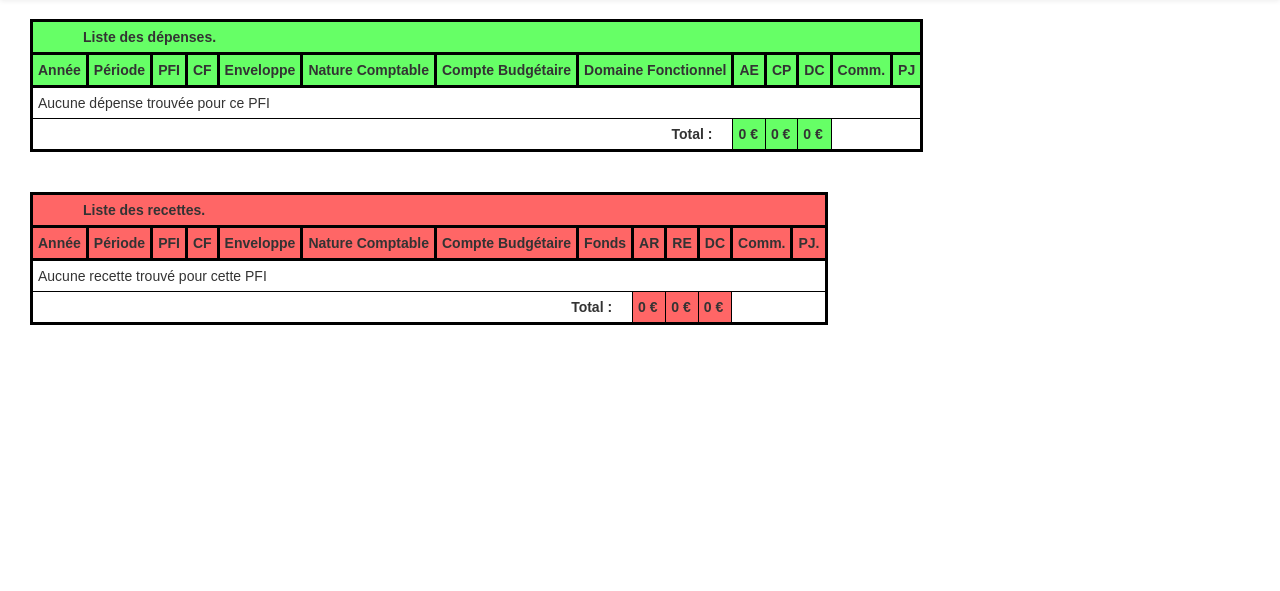
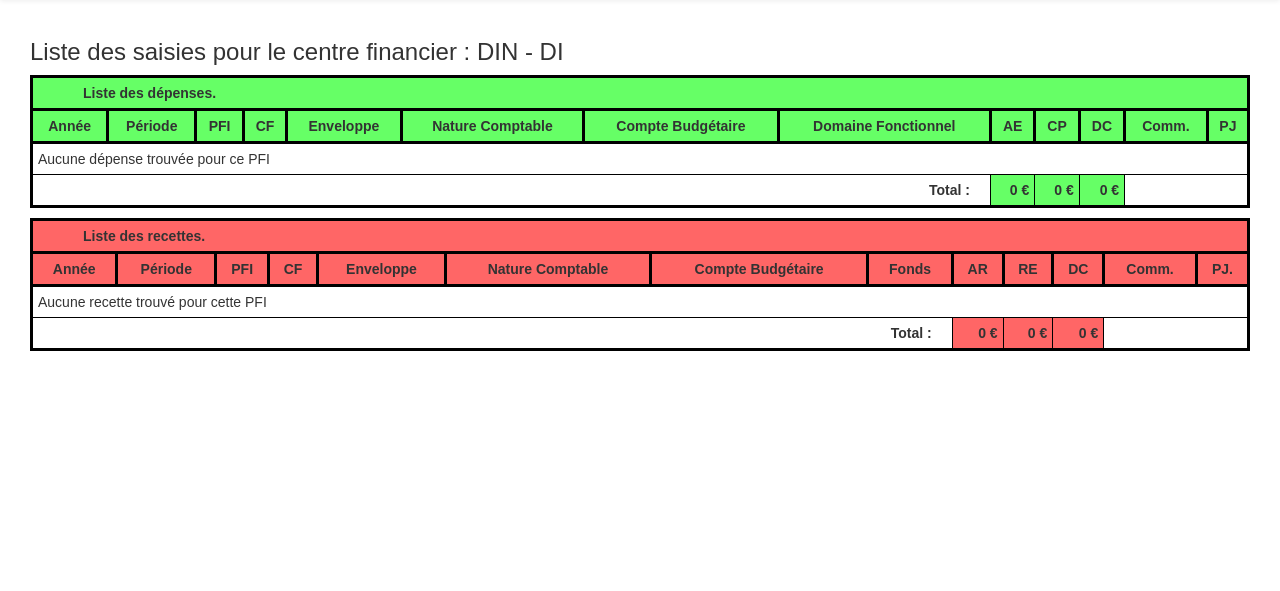
Before and after one commit to unistra/budgetweb, a Django app: page /detailscf/15/ in a window 1280 px wide. Shown: the part 41-632 px from the top of the page. Run offline with Django 3.2, Linux system fonts and the light colour scheme; the visitor is signed in with stand-in values (Sample User, id 1); data comes from the database, SQL or seed files in the repository; data that the repository does not hold is empty; parts of the project's set-up code (start-up, migrations or seed data) failed here and were passed over; some libraries are stand-ins or nearby versions.

Commit message:
Un peu de mise en forme des tableaux et ajout de mon compte dans le perso_import

```diff
--- a/budgetweb/management/commands/perso_import.py
+++ b/budgetweb/management/commands/perso_import.py
@@ -7,4 +7,6 @@ class Command(NoArgsCommand):
     def handle_noargs(self, **options):
         User.objects.create_superuser(
             'thierry.schlecht', 'thierry.schlecht@unistra.fr', '!')
+        User.objects.create_superuser(
+            'ludovic.hutin', 'ludovic.hutin@unistra.fr', '!')
         call_command('initial_import')
--- a/budgetweb/static/css/budgetweb.css
+++ b/budgetweb/static/css/budgetweb.css
@@ -190,18 +190,25 @@ legend {
 }
 
 td.blank_row {
-    line-height:20px;
+    line-height:5px;
 }
 
 .resumepfi {
-    border: 1px solid black;
+    border: 3px solid black;
 }
 
 .resumepfi th {
     text-align: center;
+		border: 3px solid #000000;
+		padding: 2px;
 }
 
 .resumepfi td {
     border: 1px solid #000000;
     padding: 5px;
+		text-align: right;
 }
+
+.bold {
+	font-weight: bold;
+}
--- a/budgetweb/templates/detailscf.html
+++ b/budgetweb/templates/detailscf.html
@@ -5,19 +5,10 @@
 {% block head-additional %}
   <link rel="stylesheet" href="{% static 'css/budgetweb.css' %}"/>
 {% endblock %}
-
 {% block content %}
   <div class="col-md-12">
-    <table class="resume">
-      <thead>
-        <th></th>
-        <th></th>
-        <th></th>
-      </thead>
-      <tbody>
-      </tbody>
-    </table>
-    <table class="table-pluri depense">
+    <h3>Liste des saisies pour le centre financier : {{ cf.code }} - {{ cf.label }}</h3>
+    <table class="table-pluri depense" style="width:100%;margin:10px 0px 10px 0px;">
       <thead>
         <tr>
           <th colspan="13" style="text-align:left;padding-left:50px;">
@@ -78,16 +69,14 @@
         {% endfor %}
         <tr>
           <td colspan="8" style="text-align:right;padding-right:20px;font-weight:bold;">Total :</td>
-          <td nowrap style="background-color:#66ff66;font-weight:bold;">{{ sommeDepense.sommeAE|intspace }} &euro;</td>
-          <td nowrap style="background-color:#66ff66;font-weight:bold;">{{ sommeDepense.sommeCP|intspace }} &euro;</td>
-          <td nowrap style="background-color:#66ff66;font-weight:bold;">{{ sommeDepense.sommeDC|intspace }} &euro;</td>
+          <td nowrap style="background-color:#66ff66;font-weight:bold;text-align:right;">{{ sommeDepense.sommeAE|intspace }} &euro;</td>
+          <td nowrap style="background-color:#66ff66;font-weight:bold;text-align:right;">{{ sommeDepense.sommeCP|intspace }} &euro;</td>
+          <td nowrap style="background-color:#66ff66;font-weight:bold;text-align:right;">{{ sommeDepense.sommeDC|intspace }} &euro;</td>
           <td colspan="2">&nbsp;</td>
         </tr>
       </tbody>
     </table>
-    <br />
-    <br />
-    <table class="table-pluri recette">
+    <table class="table-pluri recette" style="width:100%;margin:10px 0px 10px 0px;">
       <thead>
         <tr>
           <th colspan="13" style="text-align:left;padding-left:50px;">Liste des recettes.</th>
@@ -145,9 +134,9 @@
         {% endfor %}
           <tr>
             <td colspan="8" style="text-align:right;padding-right:20px;font-weight:bold;">Total :</td>
-            <td nowrap style="background-color:#ff6666;font-weight:bold;">{{ sommeRecette.sommeAR|intspace }} &euro;</td>
-            <td nowrap style="background-color:#ff6666;font-weight:bold;">{{ sommeRecette.sommeRE|intspace }} &euro;</td>
-            <td nowrap style="background-color:#ff6666;font-weight:bold;">{{ sommeRecette.sommeDC|intspace }} &euro;</td>
+            <td nowrap style="background-color:#ff6666;font-weight:bold;text-align:right;">{{ sommeRecette.sommeAR|intspace }} &euro;</td>
+            <td nowrap style="background-color:#ff6666;font-weight:bold;text-align:right;">{{ sommeRecette.sommeRE|intspace }} &euro;</td>
+            <td nowrap style="background-color:#ff6666;font-weight:bold;text-align:right;">{{ sommeRecette.sommeDC|intspace }} &euro;</td>
             <td colspan="2">&nbsp;</td>
           </tr>
       </tbody>
--- a/budgetweb/views.py
+++ b/budgetweb/views.py
@@ -306,5 +306,6 @@ def detailscf(request, structid):
         'currentYear': get_current_year,
         'listeDepense': liste_depense, 'listeRecette': liste_recette,
         'sommeDepense': somme_depense, 'sommeRecette': somme_recette,
+        'cf': structparent
     }
     return render(request, 'detailscf.html', context)
```
Also changed, not shown: budgetweb/templates/detailsfullpfi.depense.inc.html (+4 -4 lines), budgetweb/templates/detailsfullpfi.html (+10 -5 lines), budgetweb/templates/detailsfullpfi.recette.inc.html (+4 -4 lines), budgetweb/templates/detailsfullpfi.resume.inc.html (+11 -11 lines).
